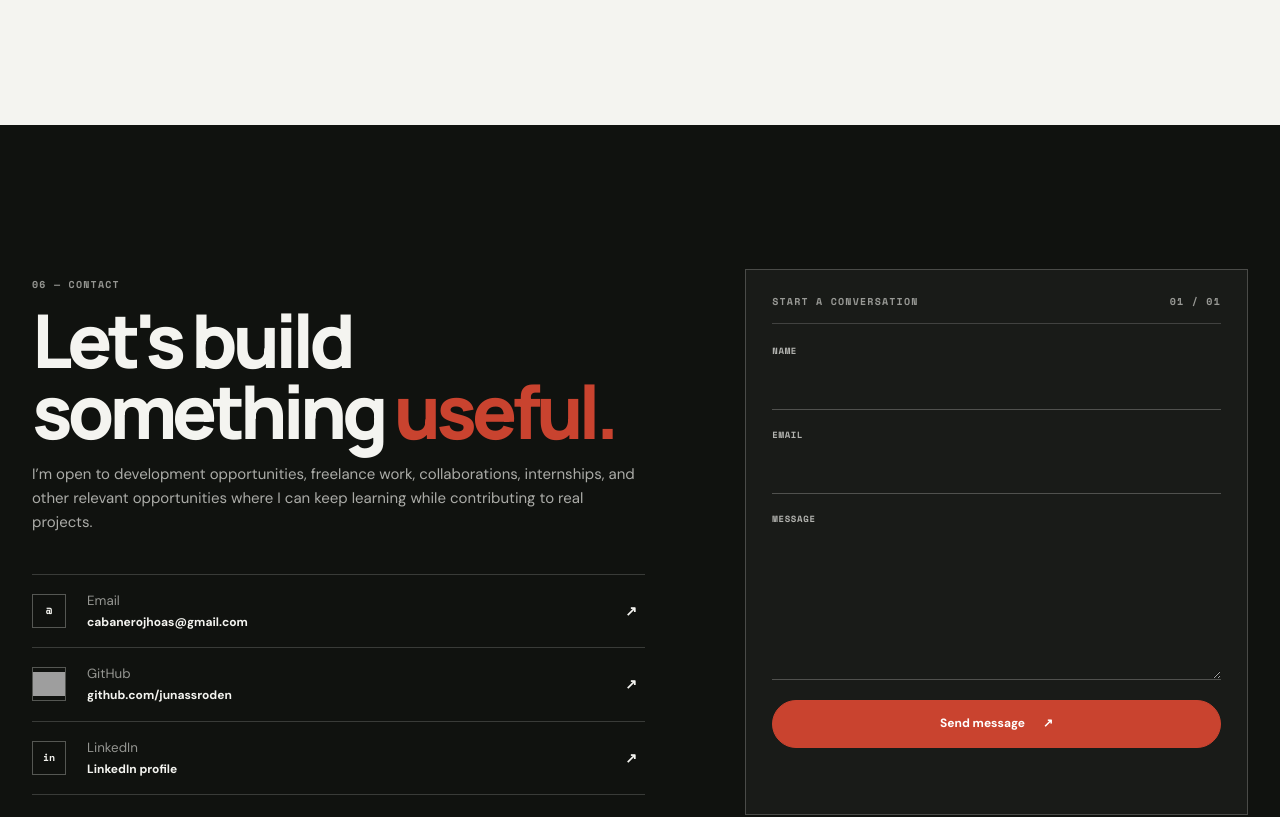
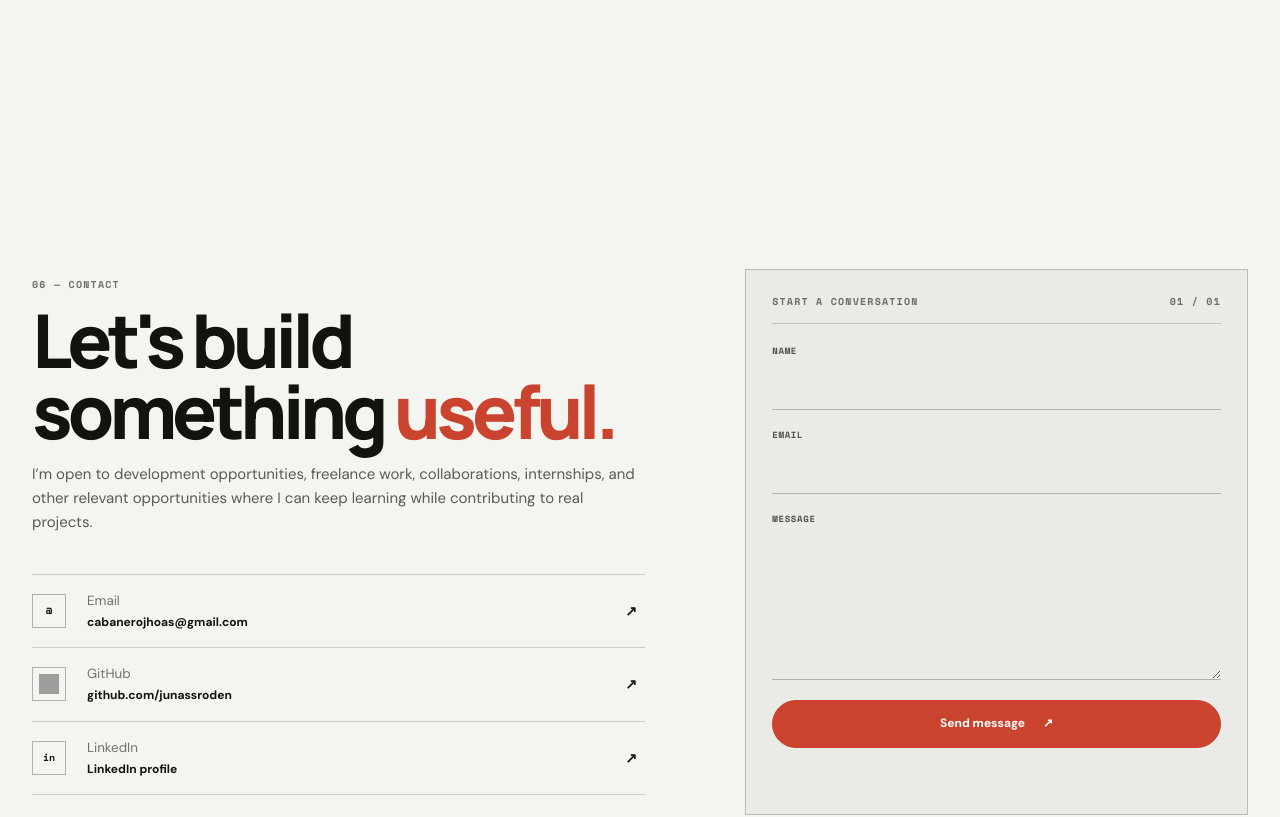
Before and after one commit to junassroden/Portfolio, a React (Vite) app: page / in a window 1280 px wide. Shown: the part 6580-7397 px from the top of the page. Built offline with nearby package versions, Linux system fonts and the light colour scheme; grey boxes are pictures that could not be loaded.

Commit message:
Updated CSS

```diff
--- a/src/style.css
+++ b/src/style.css
@@ -831,6 +831,11 @@ h2 em {
   object-fit: contain;
 }
 
+body.dark-mode .skill-logo-item img[src*="/github/"],
+body.dark-mode .contact-icon img[src*="/github/"] {
+  filter: brightness(0) invert(1);
+}
+
 .skill-logo-item strong {
   font:
     700 14px/1 "Manrope",
@@ -1549,14 +1554,14 @@ h2 em {
   width: 100%;
   padding-left: max(32px, calc((100vw - var(--max)) / 2));
   padding-right: max(32px, calc((100vw - var(--max)) / 2));
-  background: var(--inverse);
-  color: var(--bg);
+  background: var(--bg);
+  color: var(--text);
 }
 
 .contact .eyebrow,
 .contact-form-header,
 .contact-link small {
-  color: color-mix(in srgb, var(--bg) 58%, transparent);
+  color: color-mix(in srgb, var(--text) 58%, transparent);
 }
 
 .contact .eyebrow span {
@@ -1572,18 +1577,18 @@ h2 em {
 
 .contact-copy h2 {
   max-width: 760px;
-  color: var(--bg);
+  color: var(--text);
 }
 
 .contact-copy p:not(.eyebrow) {
   max-width: 620px;
-  color: color-mix(in srgb, var(--bg) 68%, transparent);
+  color: color-mix(in srgb, var(--text) 68%, transparent);
   font-size: 15px;
 }
 
 .contact-links {
   margin-top: 40px;
-  border-top: 1px solid color-mix(in srgb, var(--bg) 18%, transparent);
+  border-top: 1px solid color-mix(in srgb, var(--text) 18%, transparent);
 }
 
 .contact-link {
@@ -1592,7 +1597,7 @@ h2 em {
   gap: 13px;
   align-items: center;
   padding: 15px 0;
-  border-bottom: 1px solid color-mix(in srgb, var(--bg) 18%, transparent);
+  border-bottom: 1px solid color-mix(in srgb, var(--text) 18%, transparent);
   transition:
     padding 0.2s ease,
     color 0.2s ease;
@@ -1607,20 +1612,25 @@ h2 em {
   height: 34px;
   display: grid;
   place-items: center;
-  border: 1px solid color-mix(in srgb, var(--bg) 30%, transparent);
-  color: var(--bg);
+  border: 1px solid color-mix(in srgb, var(--text) 30%, transparent);
+  color: var(--text);
   font:
     700 10px/1 "Space Mono",
     monospace;
 }
 
+.contact-icon img {
+  width: 20px;
+  height: 20px;
+}
+
 .contact-link span:nth-child(2) {
   display: grid;
   gap: 2px;
 }
 
 .contact-link strong {
-  color: var(--bg);
+  color: var(--text);
   font-size: 12px;
 }
 
@@ -1630,15 +1640,15 @@ h2 em {
 
 .contact-form-wrap {
   padding: 26px;
-  border: 1px solid color-mix(in srgb, var(--bg) 22%, transparent);
-  background: color-mix(in srgb, var(--bg) 4%, transparent);
+  border: 1px solid color-mix(in srgb, var(--text) 22%, transparent);
+  background: color-mix(in srgb, var(--text) 4%, transparent);
 }
 
 .contact-form-header {
   display: flex;
   justify-content: space-between;
   padding-bottom: 15px;
-  border-bottom: 1px solid color-mix(in srgb, var(--bg) 18%, transparent);
+  border-bottom: 1px solid color-mix(in srgb, var(--text) 18%, transparent);
 }
 
 .contact-form {
@@ -1653,7 +1663,7 @@ h2 em {
 }
 
 .contact-form label > span {
-  color: color-mix(in srgb, var(--bg) 70%, transparent);
+  color: color-mix(in srgb, var(--text) 70%, transparent);
   font:
     700 9px/1 "Space Mono",
     monospace;
@@ -1665,11 +1675,11 @@ h2 em {
 .contact-form textarea {
   width: 100%;
   border: 0;
-  border-bottom: 1px solid color-mix(in srgb, var(--bg) 25%, transparent);
+  border-bottom: 1px solid color-mix(in srgb, var(--text) 25%, transparent);
   border-radius: 0;
   padding: 10px 0;
   background: transparent;
-  color: var(--bg);
+  color: var(--text);
   outline: none;
   resize: vertical;
 }
@@ -1682,7 +1692,7 @@ h2 em {
 .form-status {
   min-height: 20px;
   margin: 0;
-  color: color-mix(in srgb, var(--bg) 72%, transparent);
+  color: color-mix(in srgb, var(--text) 72%, transparent);
   font-size: 11px;
 }
 
```
